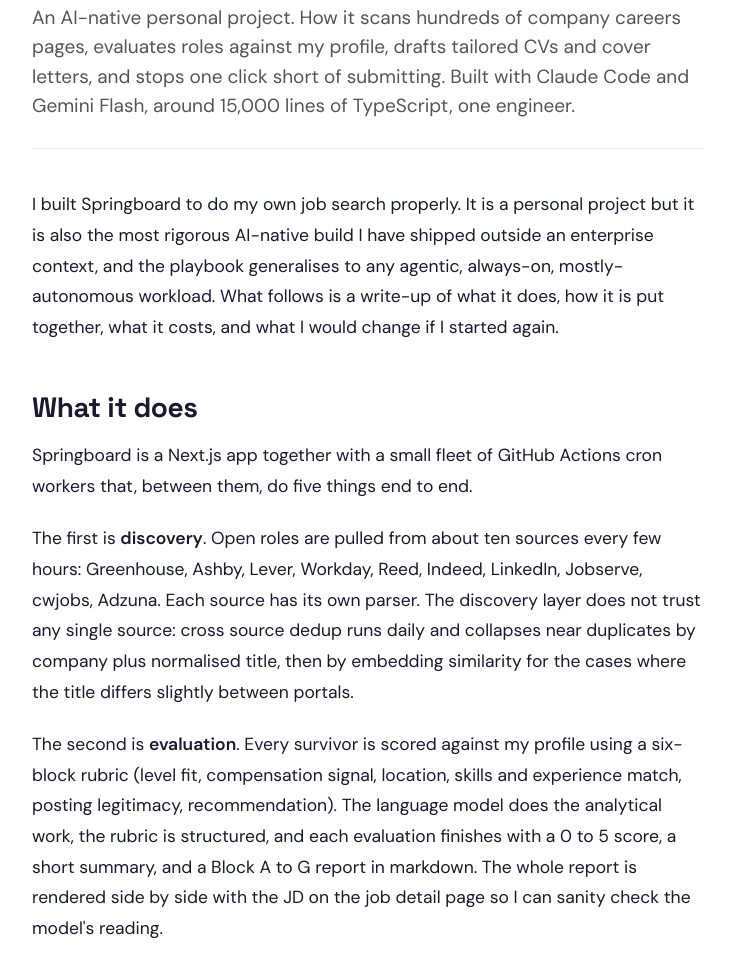
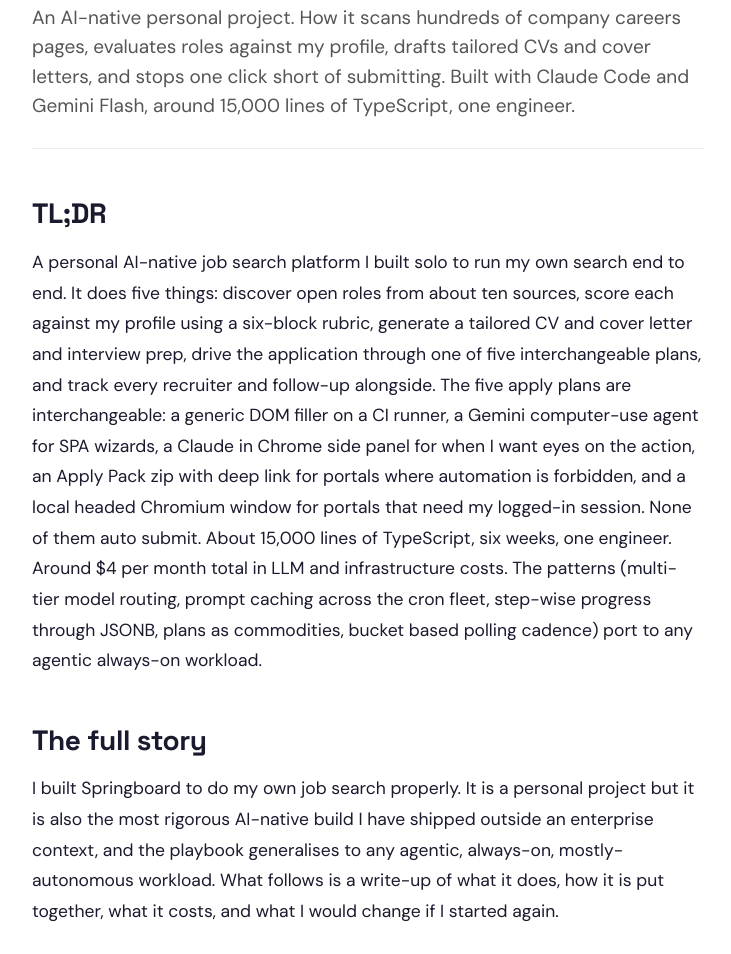
Before and after one commit to Bulchandani/tarun-bulchandanis-com, an Eleventy site: page blog/posts/2026-05-09-case-study-springboard.md in a window 1280 px wide. Shown: the part 402-1356 px from the top of the page, without its empty margins (272-1003 px from the left). Built offline with nearby package versions, Linux system fonts and the light colour scheme; Eleventy itself is replaced by a stand-in of ours; files that its build step writes are made by us from their sources.

Commit message:
content: add TL;DR sections to both case studies
Both posts had grown past 2000 words. Each now opens with a TL;DR
that gives a reader the headline answer in one paragraph before they
commit to the long version below.

Meridian TL;DR covers Smartsheet -> Ardoq -> Meridian/CAVAS, the
operational-tax flip, and the $170K/yr saved.
Springboard TL;DR covers the five end-to-end functions, the five
interchangeable apply plans, and the patterns that port to any
agentic always-on workload.

Both TL;DRs match the Gowers tone of the rest of the posts.
No em dashes.

```diff
--- a/blog/posts/2026-05-09-case-study-springboard.md
+++ b/blog/posts/2026-05-09-case-study-springboard.md
@@ -5,6 +5,27 @@ date: 2026-05-09
 excerpt: "An AI-native personal project. How it scans hundreds of company careers pages, evaluates roles against my profile, drafts tailored CVs and cover letters, and stops one click short of submitting. Built with Claude Code and Gemini Flash, around 15,000 lines of TypeScript, one engineer."
 source: own
 ---
+
+## TL;DR
+
+A personal AI-native job search platform I built solo to run my own
+search end to end. It does five things: discover open roles from about
+ten sources, score each against my profile using a six-block rubric,
+generate a tailored CV and cover letter and interview prep, drive the
+application through one of five interchangeable plans, and track every
+recruiter and follow-up alongside. The five apply plans are
+interchangeable: a generic DOM filler on a CI runner, a Gemini
+computer-use agent for SPA wizards, a Claude in Chrome side panel for
+when I want eyes on the action, an Apply Pack zip with deep link for
+portals where automation is forbidden, and a local headed Chromium
+window for portals that need my logged-in session. None of them auto
+submit. About 15,000 lines of TypeScript, six weeks, one engineer.
+Around $4 per month total in LLM and infrastructure costs. The
+patterns (multi-tier model routing, prompt caching across the cron
+fleet, step-wise progress through JSONB, plans as commodities, bucket
+based polling cadence) port to any agentic always-on workload.
+
+## The full story
 
 I built Springboard to do my own job search properly. It is a personal
 project but it is also the most rigorous AI-native build I have shipped
```
Also changed, not shown: blog/posts/2026-05-09-case-study-meridian.md (+26 -0 lines).
